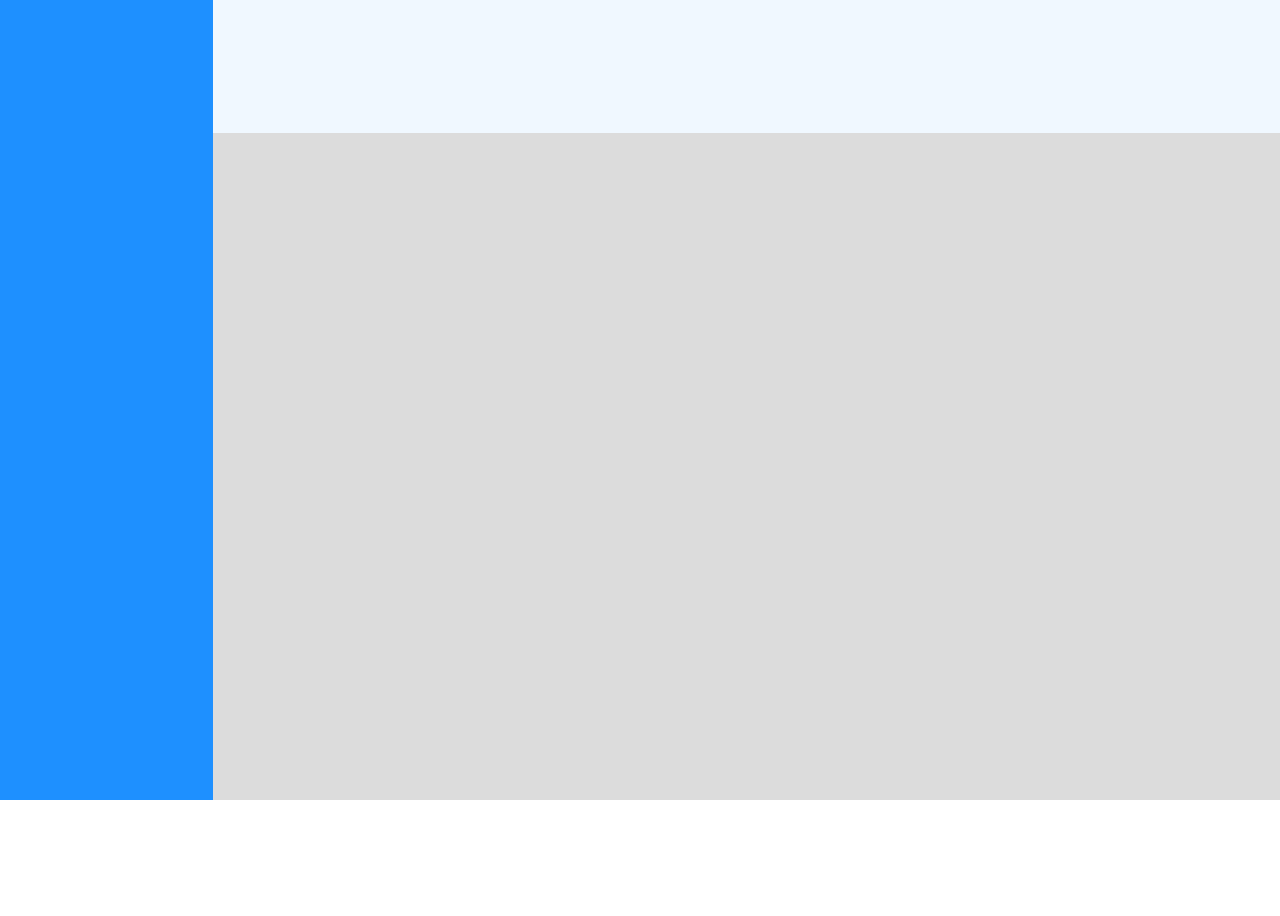
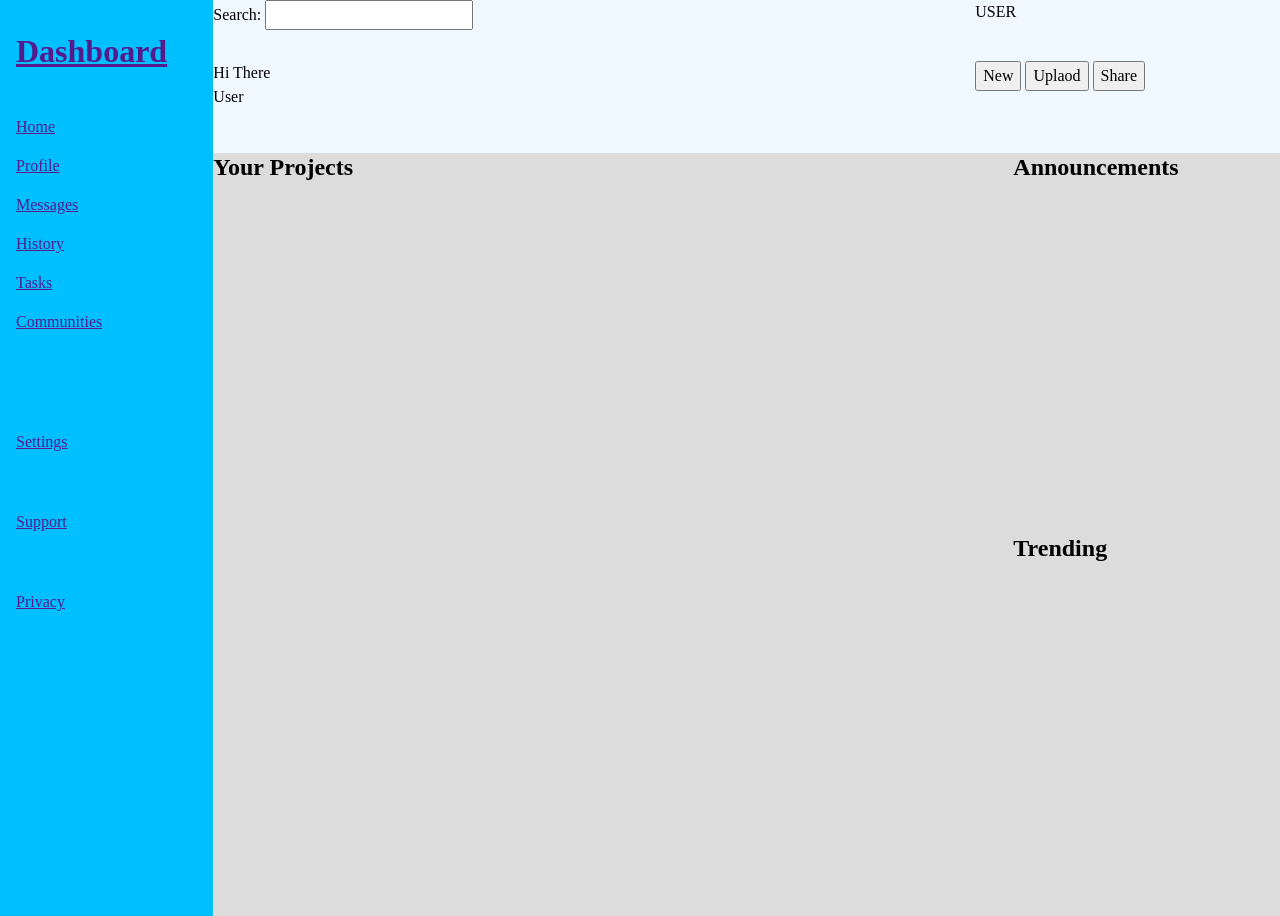
Before and after one commit to azrylshamin/odin-admin-dashboard, a plain HTML site: page index.html in a window 1280 px wide. Before the commit the page ends 800 px from the top, so only its background shows below. Drawn offline with Linux system fonts and the light colour scheme.

Commit message:
Finish putting grid for the overall layout

```diff
--- a/index.html
+++ b/index.html
@@ -12,14 +12,55 @@
     <div class="container">
         <div class="sidebar">
 
+            <div class="primary-nav">
+                <a href="" class="logo">
+                    <h1>Dashboard</h1>
+                </a>
+                <a href="">Home</a>
+                <a href="">Profile</a>
+                <a href="">Messages</a>
+                <a href="">History</a>
+                <a href="">Tasks</a>
+                <a href="">Communities</a>
+            </div>
+            <div class="utility-nav">
+                <a href="">Settings</a>
+                <a href="">Support</a>
+                <a href="">Privacy</a>
+            </div>
         </div>
 
         <div class="header">
-
+            <div>
+                <label for="searchbar">Search: </label>
+                <input type="search" id="searchbar">
+            </div>
+            <div>
+                <p>USER</p>
+            </div>
+            <div>
+                <p>Hi There</p>
+                <p>User</p>
+            </div>
+            <div>
+                <button>New</button>
+                <button>Uplaod</button>
+                <button>Share</button>
+            </div>
         </div>
 
         <div class="main-content">
+            <div class="projects">
+                <h2>Your Projects</h2>
+            </div>
 
+            <div class="announcements">
+                <h2>Announcements</h2>
+            </div>
+
+            <div class="trends">
+                <h2>Trending</h2>
+            </div>
         </div>
     </div>
 </body>
--- a/styles.css
+++ b/styles.css
@@ -5,20 +5,49 @@
     min-height: 100vh;
 }
 
+.sidebar {
+    grid-column: 1;
+    grid-row: 1 / -1;
+    background-color: deepskyblue;
+
+    display: grid;
+    grid-template-rows: 2fr 2fr 1fr;
+}
+
+.sidebar .primary-nav {
+    display: grid;
+    margin: 2rem 1rem;
+    gap: 15px;
+}
+
+.sidebar .primary-nav .logo{
+        margin-bottom: 30px;
+}
+
+.sidebar .utility-nav {
+    display: grid;
+    margin: 4rem 1rem;
+    gap: 1px;
+}
+
 .header {
     grid-column: 2 / -1;
     grid-row: 1;
     background-color: aliceblue;
-}
 
-.sidebar {
-    grid-column: 1;
-    grid-row: 1 / -1;
-    background-color: dodgerblue;
+    display: grid;
+    grid-template: 2fr 3fr / 5fr 2fr;
 }
 
 .main-content {
     grid-column: 2 / -1;
     grid-row: 2 / -1;
     background-color: gainsboro;
+
+    display: grid;
+    grid-template: 1fr 1fr / 3fr 1fr;
 }
+
+.main-content .projects {
+    grid-row: 1 / -1;
+}
```
